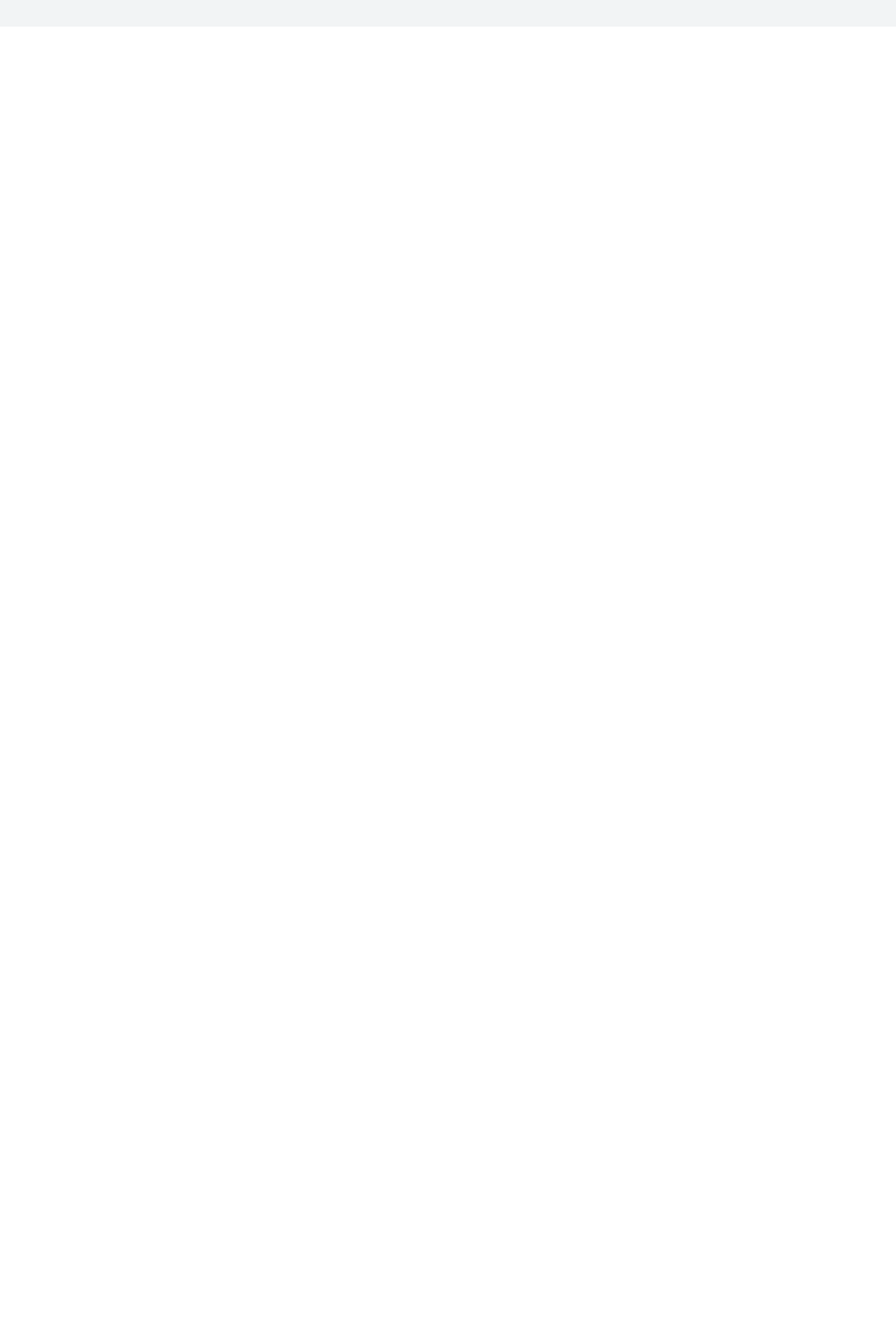
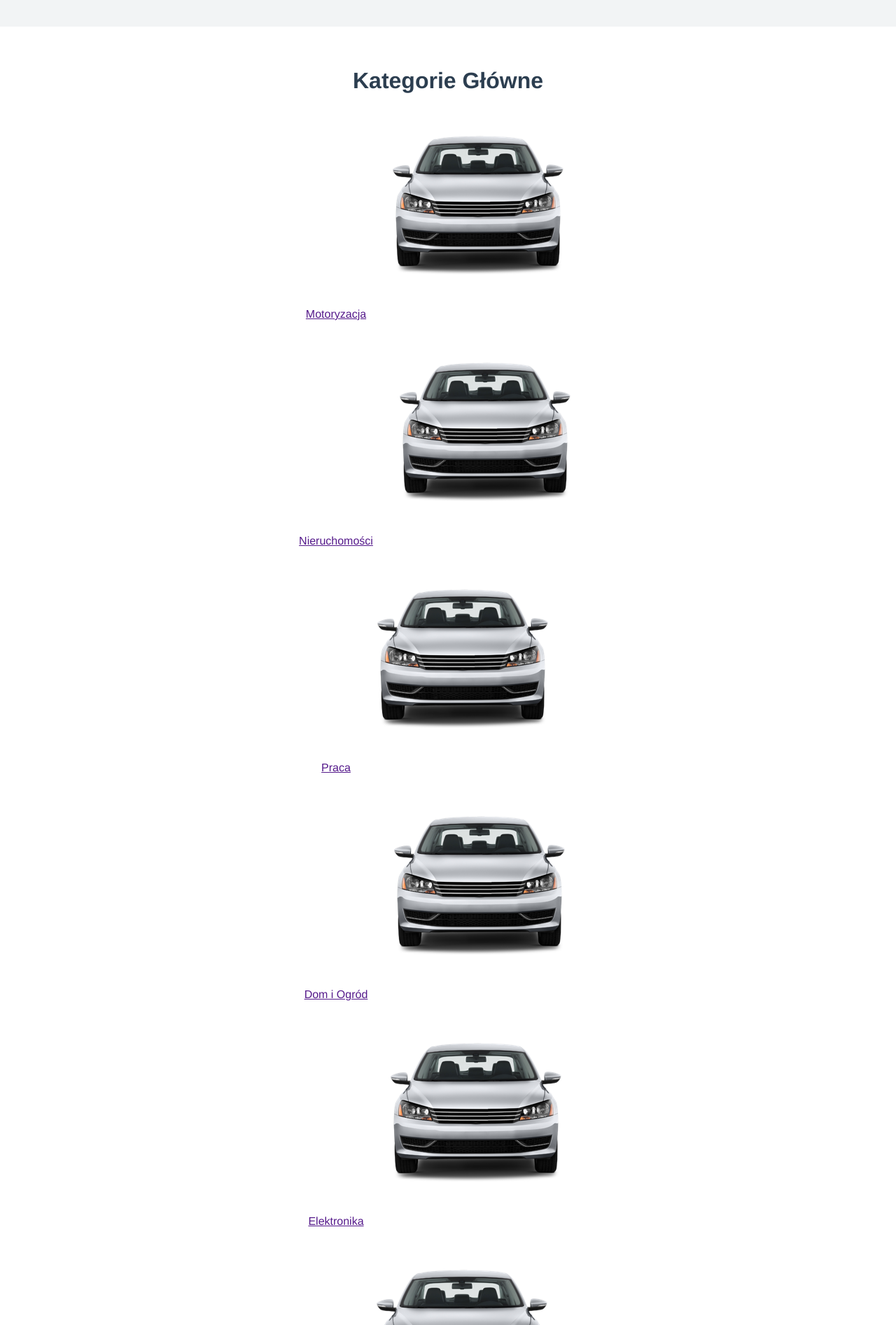
Before and after one commit to Mrozuu11/trading-site, a Vue app: page /#/ in a window 1280 px wide. Shown: the part 187-2080 px from the top of the page at 70% size. Before the commit the page ends 800 px from the top, so only its background shows below. Built offline with nearby package versions, Linux system fonts and the light colour scheme.

Commit message:
categories init

```diff
--- /dev/null
+++ b/src/components/Categories.vue
@@ -0,0 +1,148 @@
+<template>
+  <div class="maincategories">
+    <div class="categories-wrapper">
+      <h3 class="categories-header">Kategorie Główne</h3>
+      <div class="categories-container">
+        <div class="categories-item">
+          <a href="">
+            <span>Motoryzacja</span>
+            <img src="@/assets/categories/motoryzacja.png" alt="motoryzacja" />
+          </a>
+        </div>
+        <div class="categories-item">
+          <a href="">
+            <span>Nieruchomości</span>
+            <img src="@/assets/categories/motoryzacja.png" alt="motoryzacja" />
+          </a>
+        </div>
+        <div class="categories-item">
+          <a href="">
+            <span>Praca</span>
+            <img src="@/assets/categories/motoryzacja.png" alt="motoryzacja" />
+          </a>
+        </div>
+        <div class="categories-item">
+          <a href="">
+            <span>Dom i Ogród</span>
+            <img src="@/assets/categories/motoryzacja.png" alt="motoryzacja" />
+          </a>
+        </div>
+        <div class="categories-item">
+          <a href="">
+            <span>Elektronika</span>
+            <img src="@/assets/categories/motoryzacja.png" alt="motoryzacja" />
+          </a>
+        </div>
+        <div class="categories-item">
+          <a href="">
+            <span>Moda</span>
+            <img src="@/assets/categories/motoryzacja.png" alt="motoryzacja" />
+          </a>
+        </div>
+        <div class="categories-item">
+          <a href="">
+            <span>Rolnictwo</span>
+            <img src="@/assets/categories/motoryzacja.png" alt="motoryzacja" />
+          </a>
+        </div>
+        <div class="categories-item">
+          <a href="">
+            <span>Zwierzęta</span>
+            <img src="@/assets/categories/motoryzacja.png" alt="motoryzacja" />
+          </a>
+        </div>
+        <div class="categories-item">
+          <a href="">
+            <span>Dla Dzieci</span>
+            <img src="@/assets/categories/motoryzacja.png" alt="motoryzacja" />
+          </a>
+        </div>
+        <div class="categories-item">
+          <a href="">
+            <span>Sport i Hobby</span>
+            <img src="@/assets/categories/motoryzacja.png" alt="motoryzacja" />
+          </a>
+        </div>
+        <div class="categories-item">
+          <a href="">
+            <span>Muzyka i Edukacja</span>
+            <img src="@/assets/categories/motoryzacja.png" alt="motoryzacja" />
+          </a>
+        </div>
+        <div class="categories-item">
+          <a href="">
+            <span>Usługi i Firmy</span>
+            <img src="@/assets/categories/motoryzacja.png" alt="motoryzacja" />
+          </a>
+        </div>
+        <div class="categories-item">
+          <a href="">
+            <span>Noclegi</span>
+            <img src="@/assets/categories/motoryzacja.png" alt="motoryzacja" />
+          </a>
+        </div>
+        <div class="categories-item">
+          <a href="">
+            <span>Oddam za darmo</span>
+            <img src="@/assets/categories/motoryzacja.png" alt="motoryzacja" />
+          </a>
+        </div>
+        <div class="categories-item">
+          <a href="">
+            <span>Zamienię</span>
+            <img src="@/assets/categories/motoryzacja.png" alt="motoryzacja" />
+          </a>
+        </div>
+        <div class="categories-item">
+          <a href="">
+            <span>Pracuj jako dostawca</span>
+            <img src="@/assets/categories/motoryzacja.png" alt="motoryzacja" />
+          </a>
+        </div>
+        <div class="categories-item">
+          <a href="">
+            <span>Domek w górach</span>
+            <img src="@/assets/categories/motoryzacja.png" alt="motoryzacja" />
+          </a>
+        </div>
+        <div class="categories-item">
+          <a href="">
+            <span>Części z przesyłką za 1zł</span>
+            <img src="@/assets/categories/motoryzacja.png" alt="motoryzacja" />
+          </a>
+        </div>
+      </div>
+    </div>
+  </div>
+</template>
+
+<script>
+export default {
+  name: "Categories",
+  props: {},
+};
+</script>
+
+<style lang="scss" scoped>
+.maincategories {
+  background: white;
+  position: absolute;
+  margin-top: 220px;
+  left: 0;
+  right: 0;
+  padding-top: 56px;
+  padding-bottom: 61px;
+
+  .categories-wrapper {
+    width: 68vw;
+    padding: 0 24px;
+    margin: auto;
+
+    .categories-header {
+      font-size: 32px;
+      font-weight: bold;
+      margin: 0;
+    }
+  }
+}
+</style>
--- a/src/views/Home.vue
+++ b/src/views/Home.vue
@@ -1,14 +1,19 @@
 <template>
-  <SearchBar></SearchBar>
+  <body>
+    <SearchBar></SearchBar>
+    <Categories></Categories>
+  </body>
 </template>
 <script>
 // @ is an alias to /src
 import SearchBar from "@/components/SearchBar.vue";
+import Categories from "@/components/Categories.vue";
 
 export default {
   name: "Home",
   components: {
     SearchBar,
+    Categories,
   },
 };
 </script>
```
